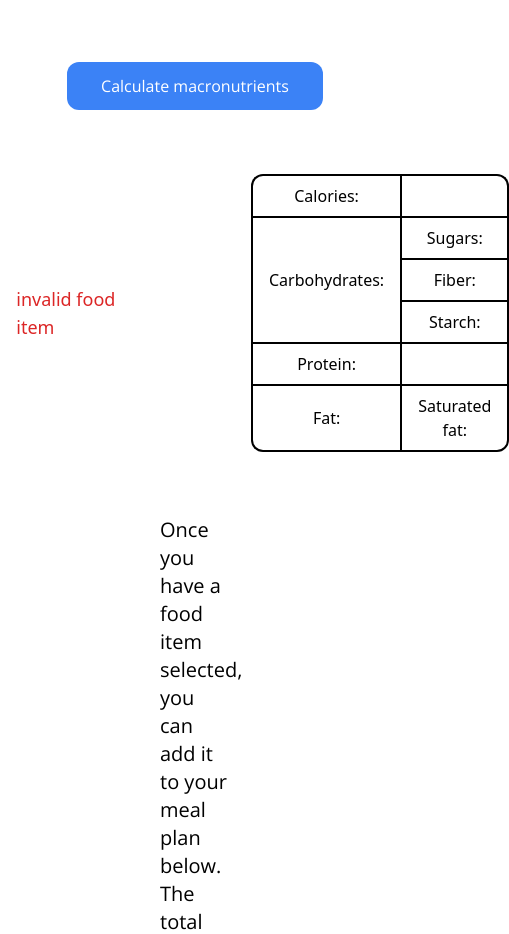
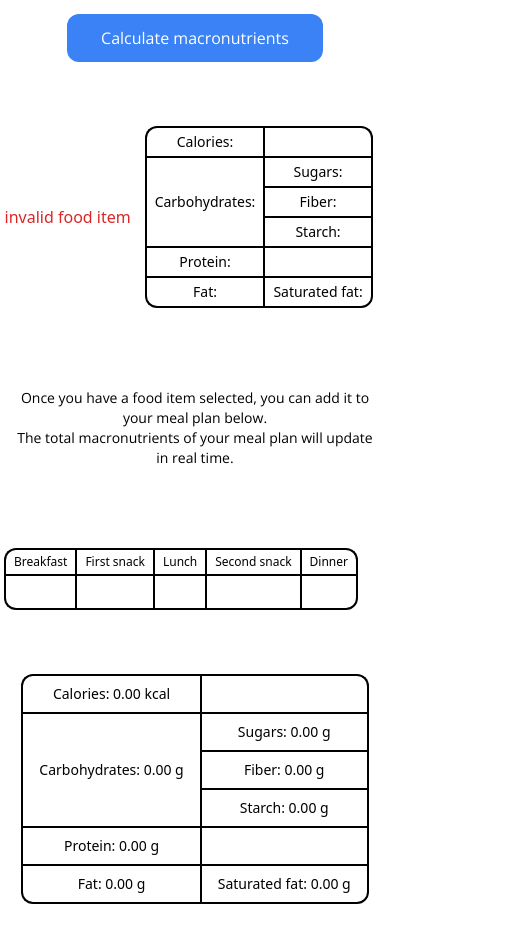
Before and after one commit to dospix/Portfolio-Website-V2, a React (Vite) app in the folder frontend/: page /asw-macronutrient-project in a window 390 px wide. Shown: the part 1063-1997 px from the top of the page, 509 px wide, since content can reach past the window. Built offline with nearby package versions, Linux system fonts and the light colour scheme.

Commit message:
Implement responsive web design for AWSMacronutrientProject page

```diff
--- a/frontend/src/pages/AWSMacronutrientProject.jsx
+++ b/frontend/src/pages/AWSMacronutrientProject.jsx
@@ -154,7 +154,7 @@ export default function MySQLProject(props){
                 columnIndex = 4
                 break
             default:
-                throw new Error("invalid meal");
+                throw new Error("invalid meal")
         }
 
         for(let row = 0; row < ingredientTableRows.length; row++)
@@ -216,14 +216,14 @@ export default function MySQLProject(props){
                 <h1 className="text-xl md:text-3xl font-semibold font-Montserrat">AWS macronutrient breakdown project</h1>
             </div>
 
-            <p className="mt-12 mx-4 md:mx-12 lg:mx-24 text-sm md:text-xl font-Open_Sans">
-                This project shows the macronutrients present in the meals consumed throughout the day. You can also view the macronutrients present in a single ingredient. <br />
-                The macronutrient data of the ingredients is stored in an AWS dynamoDB database. Initially, AWS Lambda was used for some calculations, but ultimately, I decided to do those calculations on the server because the AWS requests took too long. <br />
-                The macronutrient data used for this project was sourced from the U.S. Department of Agriculture, <a className="text-blue-500 hover:text-blue-700 hover:underline" href="https://fdc.nal.usda.gov">FoodData Central</a> <br />
-                Below is an example of a final meal table along with the macronutrients present:
+            <p className="mt-12 mx-4 md:mx-12 lg:mx-24 text-xs sm:text-sm md:text-xl font-Open_Sans">
+                This project displays the macronutrients present in the meals you consume throughout the day or within a single ingredient. <br />
+                The macronutrient data of the ingredients is stored in an AWS DynamoDB database. Initially, AWS Lambda was used to perform some calculations, but ultimately, I decided to handle those calculations on the server due to the AWS requests taking too long to complete. <br />
+                The macronutrient data used for this project was sourced from the U.S. Department of Agriculture's <a className="text-blue-500 hover:text-blue-700 hover:underline" href="https://fdc.nal.usda.gov">FoodData Central</a>. <br />
+                Below is an example of a final meal table, along with the macronutrients present:
             </p>
 
-            <img className="mt-10 mx-auto w-5/6 md:w-3/4" src={props.isDarkMode ? example_meals_black : example_meals_white} alt="final meal table example" />
+            <img className="mt-10 mx-auto w-full md:w-11/12 lg:w-3/4" src={props.isDarkMode ? example_meals_black : example_meals_white} alt="final meal table example" />
 
             <div className='mt-14 mx-4 flex items-center justify-center text-center'>
                 <h1 className="text-xl md:text-3xl font-Montserrat">Enter the food item and quantity whose macronutrients you would like to see</h1>
@@ -260,49 +260,50 @@ export default function MySQLProject(props){
                 <button className="w-64 h-12 mt-16 self-center rounded-xl bg-blue-500 text-base md:text-lg lg:text-xl text-white">Calculate macronutrients</button>
             </form>
 
-            <div className="flex mx-auto mt-16 w-11/12">
-                <div className="flex items-center w-1/2">
-                    <h1 className={`ml-auto mr-10 md:mr-20 md:text-3xl text-lg ${currFoodData != null ? "" : "text-red-600"}`}>{currFoodData != null ? currFoodData["food_name"] + " - " + currFoodData["measure"] : fetchingFoodData ? "" : !isValidFoodItem(currFoodItem) ? "invalid food item" : !isValidAmount(currAmount) ? "invalid amount" : "Press the button above to calculate macronutrients"}</h1>
+            <div className="flex mx-1 sm:mx-auto mt-16 sm:w-11/12">
+                <div className="flex items-center w-1/3 sm:w-1/2">
+                    <h1 className={`mx-auto sm:ml-auto sm:mr-10 md:mr-20 text-base sm:text-lg md:text-3xl ${currFoodData != null ? "" : "text-red-600"}`}>{currFoodData != null ? currFoodData["food_name"] + " - " + currFoodData["measure"] : fetchingFoodData ? "" : !isValidFoodItem(currFoodItem) ? "invalid food item" : !isValidAmount(currAmount) ? "invalid amount" : "Press the button above to calculate macronutrients"}</h1>
                 </div>
-                <div className="w-1/2">
-                    <table className="mr-auto ml-14 md:ml-28 border-separate border-spacing-0">
+                <div className="w-2/3 sm:w-1/2">
+                    <table className="mx-auto sm:mr-auto sm:ml-10 md:ml-20 text-sm md:text-xl text-center border-separate border-spacing-0">
                         <tr>
-                            <td className={`py-2 px-4 text-center ${BORDER_COLOR} border-t-2 border-l-2 rounded-tl-xl`}>Calories: {fetchingFoodData ? <img className="inline w-7 mx-auto animate-spin" src={avocado_loading} alt="loading image" /> : currFoodData == null ? "" : currFoodData["calories"].toFixed(2) + " kcal"}</td>
-                            <td className={`py-2 px-4 text-center ${BORDER_COLOR} border-t-2 border-x-2 rounded-tr-xl`}></td>
+                            <td className={`py-1 sm:py-2 px-2 sm:px-4 ${BORDER_COLOR} border-t-2 border-l-2 rounded-tl-xl`}>Calories: {fetchingFoodData ? <img className="inline w-7 mx-auto animate-spin" src={avocado_loading} alt="loading image" /> : currFoodData == null ? "" : currFoodData["calories"].toFixed(2) + " kcal"}</td>
+                            <td className={`py-1 sm:py-2 px-2 sm:px-4 ${BORDER_COLOR} border-t-2 border-x-2 rounded-tr-xl`}></td>
                         </tr>
                         <tr>
-                            <td rowSpan="3" className={`py-2 px-4 text-center ${BORDER_COLOR} border-t-2 border-l-2`}>Carbohydrates: {fetchingFoodData ? <img className="inline w-7 mx-auto animate-spin" src={avocado_loading} alt="loading image" /> : currFoodData == null ? "" : currFoodData["carbohydrates"].toFixed(2) + " g"}</td>
-                            <td className={`py-2 px-4 text-center ${BORDER_COLOR} border-t-2 border-x-2`}>Sugars: {fetchingFoodData ? <img className="inline w-7 mx-auto animate-spin" src={avocado_loading} alt="loading image" /> : currFoodData == null ? "" : currFoodData["sugars"].toFixed(2) + " g"}</td>
+                            <td rowSpan="3" className={`py-1 sm:py-2 px-2 sm:px-4 ${BORDER_COLOR} border-t-2 border-l-2`}>Carbohydrates: {fetchingFoodData ? <img className="inline w-7 mx-auto animate-spin" src={avocado_loading} alt="loading image" /> : currFoodData == null ? "" : currFoodData["carbohydrates"].toFixed(2) + " g"}</td>
+                            <td className={`py-1 sm:py-2 px-2 sm:px-4 ${BORDER_COLOR} border-t-2 border-x-2`}>Sugars: {fetchingFoodData ? <img className="inline w-7 mx-auto animate-spin" src={avocado_loading} alt="loading image" /> : currFoodData == null ? "" : currFoodData["sugars"].toFixed(2) + " g"}</td>
                         </tr>
                         <tr>
-                            <td className={`py-2 px-4 text-center ${BORDER_COLOR} border-t-2 border-x-2`}>Fiber: {fetchingFoodData ? <img className="inline w-7 mx-auto animate-spin" src={avocado_loading} alt="loading image" /> : currFoodData == null ? "" : currFoodData["fiber"].toFixed(2) + " g"}</td>
+                            <td className={`py-1 sm:py-2 px-2 sm:px-4 ${BORDER_COLOR} border-t-2 border-x-2`}>Fiber: {fetchingFoodData ? <img className="inline w-7 mx-auto animate-spin" src={avocado_loading} alt="loading image" /> : currFoodData == null ? "" : currFoodData["fiber"].toFixed(2) + " g"}</td>
                         </tr>
                         <tr>
-                            <td className={`py-2 px-4 text-center ${BORDER_COLOR} border-t-2 border-x-2`}>Starch: {fetchingFoodData ? <img className="inline w-7 mx-auto animate-spin" src={avocado_loading} alt="loading image" /> : currFoodData == null ? "" : currFoodData["starch"].toFixed(2) + " g"}</td>
+                            <td className={`py-1 sm:py-2 px-2 sm:px-4 ${BORDER_COLOR} border-t-2 border-x-2`}>Starch: {fetchingFoodData ? <img className="inline w-7 mx-auto animate-spin" src={avocado_loading} alt="loading image" /> : currFoodData == null ? "" : currFoodData["starch"].toFixed(2) + " g"}</td>
                         </tr>
                         <tr>
-                            <td className={`py-2 px-4 text-center ${BORDER_COLOR} border-t-2 border-l-2`}>Protein: {fetchingFoodData ? <img className="inline w-7 mx-auto animate-spin" src={avocado_loading} alt="loading image" /> : currFoodData == null ? "" : currFoodData["protein"].toFixed(2) + " g"}</td>
-                            <td className={`py-2 px-4 text-center ${BORDER_COLOR} border-t-2 border-x-2`}></td>
+                            <td className={`py-1 sm:py-2 px-2 sm:px-4 ${BORDER_COLOR} border-t-2 border-l-2`}>Protein: {fetchingFoodData ? <img className="inline w-7 mx-auto animate-spin" src={avocado_loading} alt="loading image" /> : currFoodData == null ? "" : currFoodData["protein"].toFixed(2) + " g"}</td>
+                            <td className={`py-1 sm:py-2 px-2 sm:px-4 ${BORDER_COLOR} border-t-2 border-x-2`}></td>
                         </tr>
                         <tr>
-                            <td className={`py-2 px-4 text-center ${BORDER_COLOR} border-y-2 border-l-2 rounded-bl-xl`}>Fat: {fetchingFoodData ? <img className="inline w-7 mx-auto animate-spin" src={avocado_loading} alt="loading image" /> : currFoodData == null ? "" : currFoodData["fat"].toFixed(2) + " g"}</td>
-                            <td className={`py-2 px-4 text-center ${BORDER_COLOR} border-2 rounded-br-xl`}>Saturated fat: {fetchingFoodData ? <img className="inline w-7 mx-auto animate-spin" src={avocado_loading} alt="loading image" /> : currFoodData == null ? "" : currFoodData["saturated_fat"].toFixed(2) + " g"}</td>
+                            <td className={`py-1 sm:py-2 px-2 sm:px-4 ${BORDER_COLOR} border-y-2 border-l-2 rounded-bl-xl`}>Fat: {fetchingFoodData ? <img className="inline w-7 mx-auto animate-spin" src={avocado_loading} alt="loading image" /> : currFoodData == null ? "" : currFoodData["fat"].toFixed(2) + " g"}</td>
+                            <td className={`py-1 sm:py-2 px-2 sm:px-4 ${BORDER_COLOR} border-2 rounded-br-xl`}>Saturated fat: {fetchingFoodData ? <img className="inline w-7 mx-auto animate-spin" src={avocado_loading} alt="loading image" /> : currFoodData == null ? "" : currFoodData["saturated_fat"].toFixed(2) + " g"}</td>
                         </tr>
                     </table>
                 </div>
             </div>
 
-            <p className="mt-16 mx-40 text-xl font-Open_Sans">
-                Once you have a food item selected, you can add it to your meal plan below. The total macronutrients of your meal plan will update in real time.
+            <p className="mt-20 mx-4 md:mx-12 lg:mx-24 text-sm sm:text-md md:text-2xl font-Open_Sans text-center">
+                Once you have a food item selected, you can add it to your meal plan below. <br />
+                The total macronutrients of your meal plan will update in real time.
             </p>
 
-            <table className="mx-auto mt-16 border-separate border-spacing-0">
+            <table className="mx-1 sm:mx-auto mt-20 text-xs sm:text-sm md:text-xl text-center border-separate border-spacing-0">
                 <tr>
-                    <td className={`py-2 px-4 text-center ${BORDER_COLOR} border-t-2 border-l-2 rounded-tl-xl`}>Breakfast</td>
-                    <td className={`py-2 px-4 text-center ${BORDER_COLOR} border-t-2 border-l-2`}>First snack</td>
-                    <td className={`py-2 px-4 text-center ${BORDER_COLOR} border-t-2 border-l-2`}>Lunch</td>
-                    <td className={`py-2 px-4 text-center ${BORDER_COLOR} border-t-2 border-l-2`}>Second snack</td>
-                    <td className={`py-2 px-4 text-center ${BORDER_COLOR} border-t-2 border-x-2 rounded-tr-xl`}>Dinner</td>
+                    <td className={`py-1 sm:py-2 px-2 sm:px-4 ${BORDER_COLOR} border-t-2 border-l-2 rounded-tl-xl`}>Breakfast</td>
+                    <td className={`py-1 sm:py-2 px-2 sm:px-4 ${BORDER_COLOR} border-t-2 border-l-2`}>First snack</td>
+                    <td className={`py-1 sm:py-2 px-2 sm:px-4 ${BORDER_COLOR} border-t-2 border-l-2`}>Lunch</td>
+                    <td className={`py-1 sm:py-2 px-2 sm:px-4 ${BORDER_COLOR} border-t-2 border-l-2`}>Second snack</td>
+                    <td className={`py-1 sm:py-2 px-2 sm:px-4 ${BORDER_COLOR} border-t-2 border-x-2 rounded-tr-xl`}>Dinner</td>
                 </tr>
                 {ingredientTableRows.map((row, rowIndex) => (
                     <tr key={rowIndex}>
@@ -318,38 +319,39 @@ export default function MySQLProject(props){
                             borderStyle += isBottomRightCorner ? " rounded-br-xl" : ""
                             if (tableItem == "add_button")
                                 return (
-                                    <td key={cellIndex} className={`${currFoodData == null ? "py-8 px-8" : "py-2 px-4"} ${borderStyle}`}>
+                                    <td key={cellIndex} className={`${currFoodData == null ? "py-4 sm:py-8 px-4 sm:px-8" : "py-1 sm:py-2 px-2 sm:px-4"} ${borderStyle}`}>
                                         <img
-                                            className={`${currFoodData == null ? "hidden" : ""} m-auto w-8 hover:cursor-pointer`}
+                                            className={`${currFoodData == null ? "hidden" : ""} m-auto w-4 sm:w-8 hover:cursor-pointer`}
                                             src={plus}
                                             alt="add food item"
                                             onClick={() => {
                                                 switch (cellIndex) {
                                                     case 0:
-                                                        addCurrFoodDataToFinalTable("breakfast");
-                                                        break;
+                                                        addCurrFoodDataToFinalTable("breakfast")
+                                                        break
                                                     case 1:
-                                                        addCurrFoodDataToFinalTable("first snack");
-                                                        break;
+                                                        addCurrFoodDataToFinalTable("first snack")
+                                                        break
                                                     case 2:
-                                                        addCurrFoodDataToFinalTable("lunch");
-                                                        break;
+                                                        addCurrFoodDataToFinalTable("lunch")
+                                                        break
                                                     case 3:
-                                                        addCurrFoodDataToFinalTable("second snack");
-                                                        break;
+                                                        addCurrFoodDataToFinalTable("second snack")
+                                                        break
                                                     case 4:
-                                                        addCurrFoodDataToFinalTable("dinner");
-                                                        break;
+                                                        addCurrFoodDataToFinalTable("dinner")
+                                                        break
                                                     default:
-                                                        throw new Error("invalid meal");
+                                                        throw new Error("invalid meal")
                                                 }
                                             }}
                                         />
                                     </td>
                                 )
                             else return (
-                                    <td key={cellIndex} className={`py-2 px-4 text-center ${borderStyle}`}>
-                                        <p className="flex">{tableItem == null ? <></> : <img className="mt-[1px] mr-1 h-6 hover:cursor-pointer" src={delete_x} onClick={() => removeFoodDataFromFinalTable(rowIndex, cellIndex)} alt="delete ingredient" />} {tableItem == null ? "" : tableItem["food_name"] + " - " + tableItem["measure"]}</p>
+                                    <td key={cellIndex} className={`p-[1px] sm:p-1 md:p-2 ${borderStyle}`}>
+                                        {tableItem == null ? <></> : <img className="inline mr-1 md:mr-2 h-2 sm:h-3 md:h-6 hover:cursor-pointer" src={delete_x} onClick={() => removeFoodDataFromFinalTable(rowIndex, cellIndex)} alt="delete ingredient" />}
+                                        <span className="">{tableItem == null ? "" : tableItem["food_name"] + " - " + tableItem["measure"]}</span>
                                     </td>
                                 )
                         })}
@@ -357,28 +359,28 @@ export default function MySQLProject(props){
                 ))}
             </table>
 
-            <table className="mt-16 mx-auto border-separate border-spacing-0">
+            <table className="mt-16 mx-auto text-sm md:text-xl text-center border-separate border-spacing-0">
                 <tr>
-                    <td className={`py-2 px-4 text-center ${BORDER_COLOR} border-t-2 border-l-2 rounded-tl-xl`}>Calories: {totalMacronutrients["calories"].toFixed(2) + " kcal"}</td>
-                    <td className={`py-2 px-4 text-center ${BORDER_COLOR} border-t-2 border-x-2 rounded-tr-xl`}></td>
+                    <td className={`py-2 px-4 ${BORDER_COLOR} border-t-2 border-l-2 rounded-tl-xl`}>Calories: {totalMacronutrients["calories"].toFixed(2) + " kcal"}</td>
+                    <td className={`py-2 px-4 ${BORDER_COLOR} border-t-2 border-x-2 rounded-tr-xl`}></td>
                 </tr>
                 <tr>
-                    <td rowSpan="3" className={`py-2 px-4 text-center ${BORDER_COLOR} border-t-2 border-l-2`}>Carbohydrates: {totalMacronutrients["carbohydrates"].toFixed(2) + " g"}</td>
-                    <td className={`py-2 px-4 text-center ${BORDER_COLOR} border-t-2 border-x-2`}>Sugars: {totalMacronutrients["sugars"].toFixed(2) + " g"}</td>
+                    <td rowSpan="3" className={`py-2 px-4 ${BORDER_COLOR} border-t-2 border-l-2`}>Carbohydrates: {totalMacronutrients["carbohydrates"].toFixed(2) + " g"}</td>
+                    <td className={`py-2 px-4 ${BORDER_COLOR} border-t-2 border-x-2`}>Sugars: {totalMacronutrients["sugars"].toFixed(2) + " g"}</td>
                 </tr>
                 <tr>
-                    <td className={`py-2 px-4 text-center ${BORDER_COLOR} border-t-2 border-x-2`}>Fiber: {totalMacronutrients["fiber"].toFixed(2) + " g"}</td>
+                    <td className={`py-2 px-4 ${BORDER_COLOR} border-t-2 border-x-2`}>Fiber: {totalMacronutrients["fiber"].toFixed(2) + " g"}</td>
                 </tr>
                 <tr>
-                    <td className={`py-2 px-4 text-center ${BORDER_COLOR} border-t-2 border-x-2`}>Starch: {totalMacronutrients["starch"].toFixed(2) + " g"}</td>
+                    <td className={`py-2 px-4 ${BORDER_COLOR} border-t-2 border-x-2`}>Starch: {totalMacronutrients["starch"].toFixed(2) + " g"}</td>
                 </tr>
                 <tr>
-                    <td className={`py-2 px-4 text-center ${BORDER_COLOR} border-t-2 border-l-2`}>Protein: {totalMacronutrients["protein"].toFixed(2) + " g"}</td>
-                    <td className={`py-2 px-4 text-center ${BORDER_COLOR} border-t-2 border-x-2`}></td>
+                    <td className={`py-2 px-4 ${BORDER_COLOR} border-t-2 border-l-2`}>Protein: {totalMacronutrients["protein"].toFixed(2) + " g"}</td>
+                    <td className={`py-2 px-4 ${BORDER_COLOR} border-t-2 border-x-2`}></td>
                 </tr>
                 <tr>
-                    <td className={`py-2 px-4 text-center ${BORDER_COLOR} border-y-2 border-l-2 rounded-bl-xl`}>Fat: {totalMacronutrients["fat"].toFixed(2) + " g"}</td>
-                    <td className={`py-2 px-4 text-center ${BORDER_COLOR} border-2 rounded-br-xl`}>Saturated fat: {totalMacronutrients["saturated_fat"].toFixed(2) + " g"}</td>
+                    <td className={`py-2 px-4 ${BORDER_COLOR} border-y-2 border-l-2 rounded-bl-xl`}>Fat: {totalMacronutrients["fat"].toFixed(2) + " g"}</td>
+                    <td className={`py-2 px-4 ${BORDER_COLOR} border-2 rounded-br-xl`}>Saturated fat: {totalMacronutrients["saturated_fat"].toFixed(2) + " g"}</td>
                 </tr>
             </table>
         </>
```
